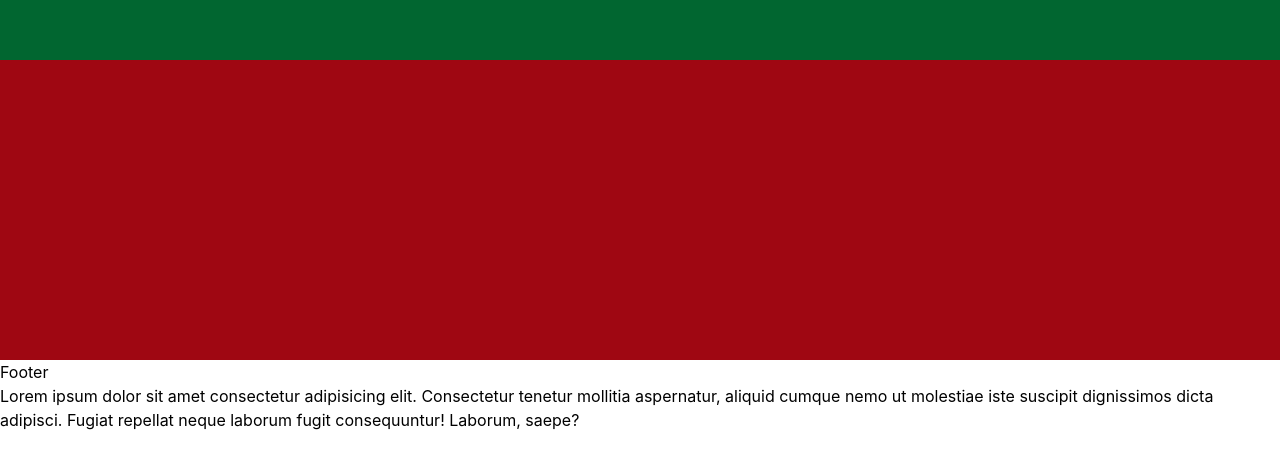
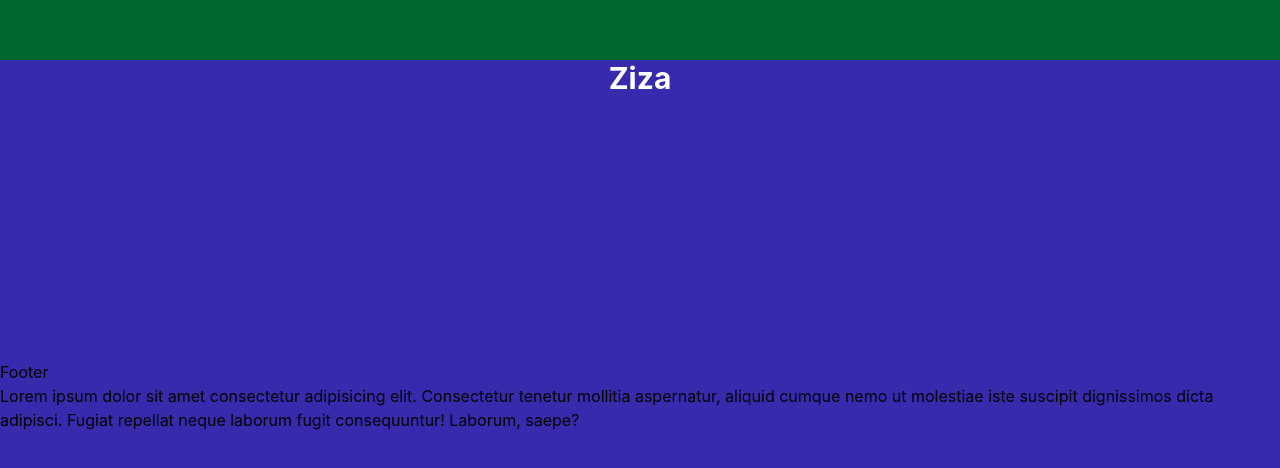
Before and after one commit to latyr0503/site_vitrine_xarala, a React (Vite) app: page / in a window 1280 px wide. Shown: the part 464-932 px from the top of the page. Before the commit the page ends 896 px from the top, so only its background shows below. Built offline with nearby package versions, Linux system fonts and the light colour scheme.

Commit message:
jgj kjrngiegeeb b

```diff
--- /dev/null
+++ b/src/composants/elements/section-ziza.tsx
@@ -0,0 +1,10 @@
+import React from 'react'
+
+export default function SectionZiza() {
+  return (
+    <div className='bg-indigo-800 h-screen'>
+    <h1 className='text-center text-white text-3xl font-bold'>Ziza</h1>
+    </div>
+
+  )
+}
--- a/src/composants/elements/sectrion-latyr.tsx
+++ b/src/composants/elements/sectrion-latyr.tsx
@@ -2,6 +2,7 @@ import React from 'react'
 
 export default function SectionLatyr() {
   return (
-    <div className='bg-green-800 h-[500px]'>SectionLatyr</div>
+    <div className='bg-green-800 h-[500px]'>SectionLatyr
+    </div>
   )
 }
--- a/src/composants/pages/home.tsx
+++ b/src/composants/pages/home.tsx
@@ -1,10 +1,13 @@
 import React from 'react'
 import SectionLatyr from '../elements/sectrion-latyr'
+import SectionZiza from '../elements/section-ziza'
+
 
 export default function HomePage() {
   return (
-    <div className='bg-red-800 h-screen'>
+    <div className=' h-screen'>
       <SectionLatyr />
+      <SectionZiza/>
     </div>
   )
 }
```
